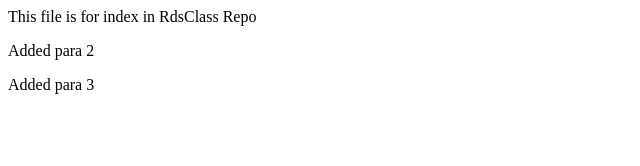
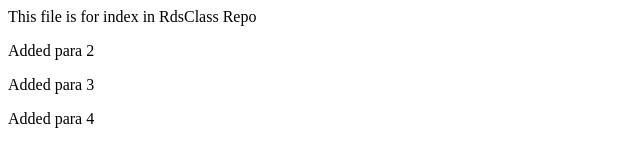
Before and after one commit to RAJATSANWALBITS/RDSClass, a plain HTML site: page index.html in a window 1280 px wide. Shown: the full height of the page, 0-640 px from the left. Drawn offline with Linux system fonts and the light colour scheme.

Commit message:
Update index.html

```diff
--- a/index.html
+++ b/index.html
@@ -3,6 +3,7 @@
 		<p>This file is for index in RdsClass Repo</p>
 		<p>Added para 2</p>
 		<p>Added para 3</p>
+		<p>Added para 4
 	</body>
 
 </html>
```
